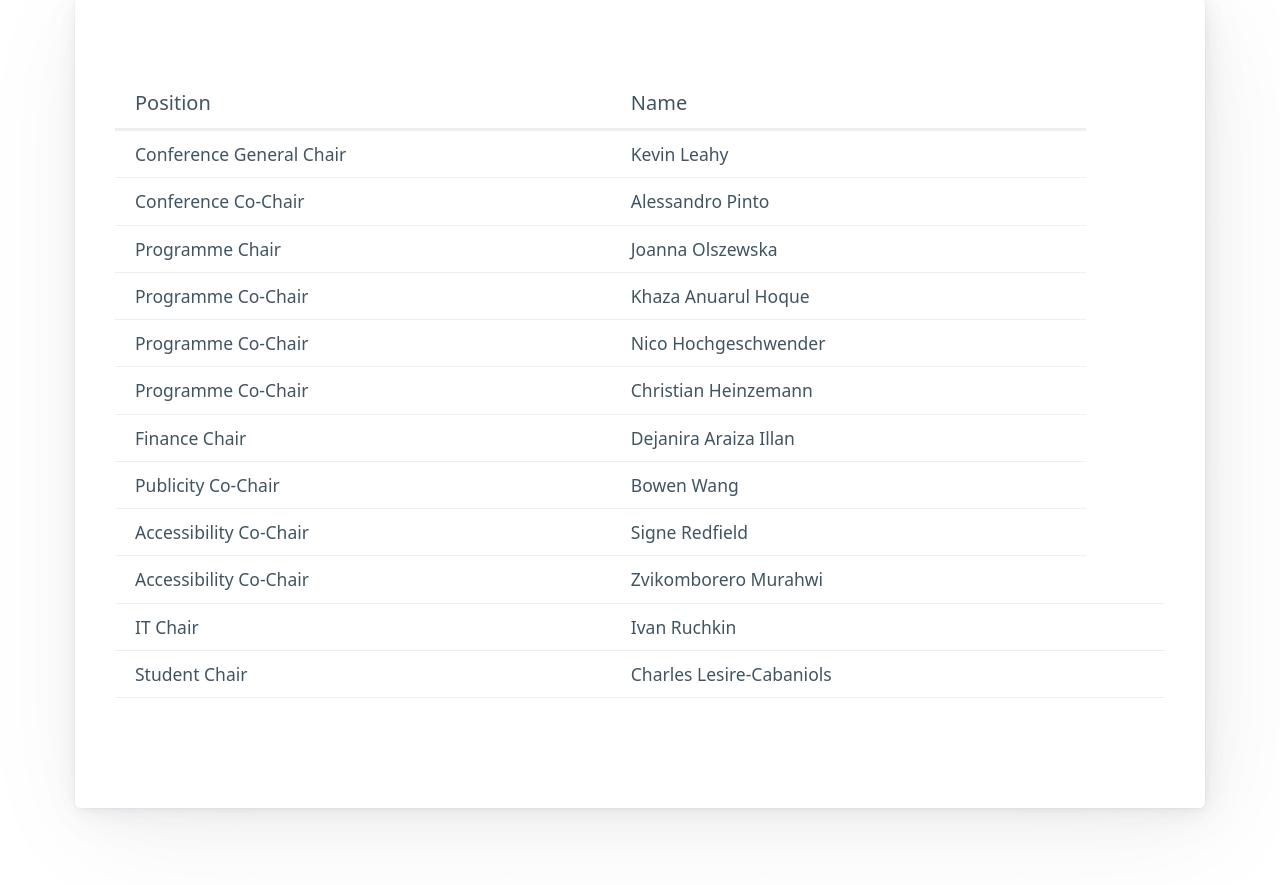
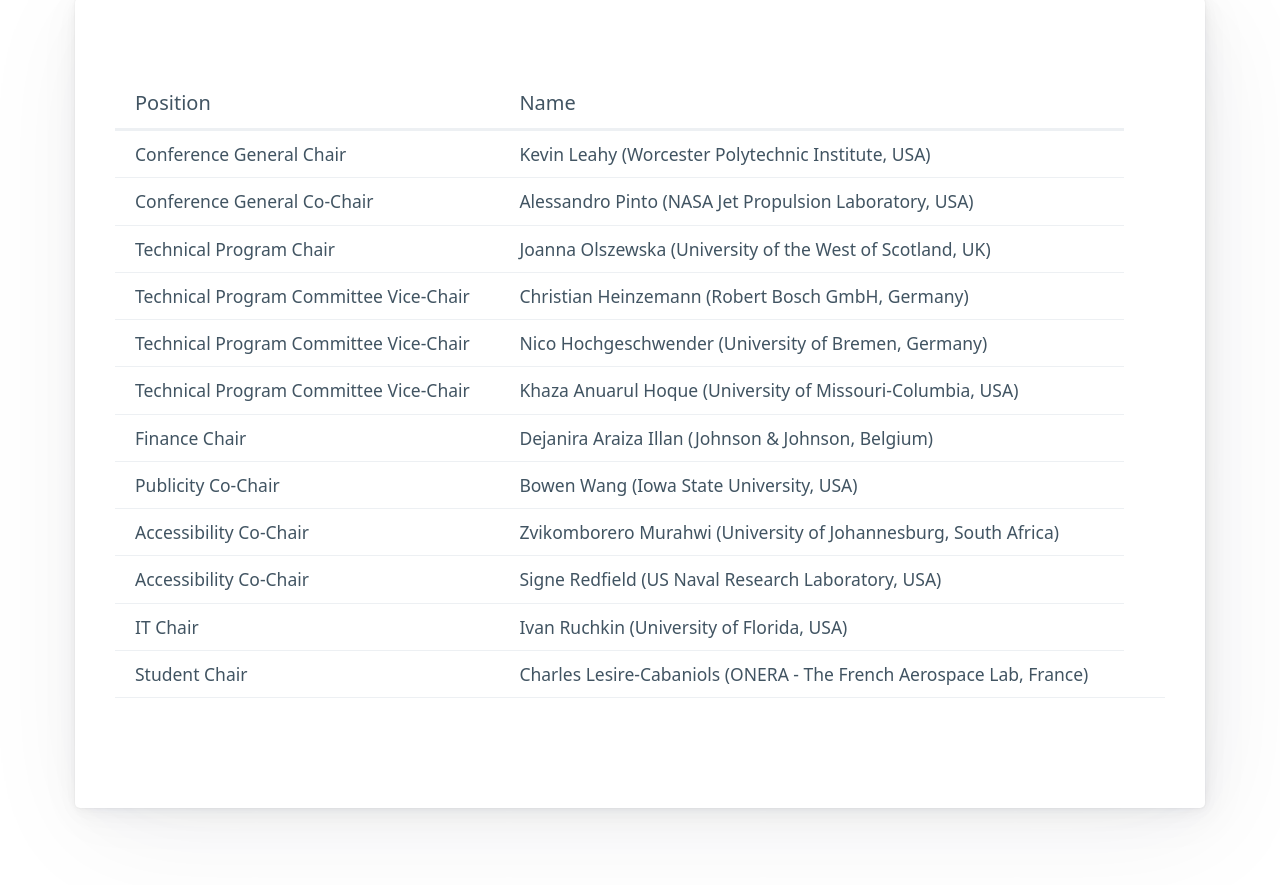
Before and after one commit to ERAS-Robotics/eras-robotics.github.io, a plain HTML site: page 2025/OrganizingCommittee.html in a window 1280 px wide. Shown: the part 800-1685 px from the top of the page. Drawn offline with nearby package versions, Linux system fonts and the light colour scheme.

Commit message:
Signe's updates

```diff
--- a/2025/OrganizingCommittee.html
+++ b/2025/OrganizingCommittee.html
@@ -55,53 +55,51 @@
               <tbody>
                  <tr>
                      <td>Conference General Chair</td>
-                     <td>Kevin Leahy</td>
+                     <td>Kevin Leahy (Worcester Polytechnic Institute, USA)</td>
                 </tr>
                  <tr>
-                     <td>Conference Co-Chair</td>
-                     <td>Alessandro Pinto</td>
+                     <td>Conference General Co-Chair</td>
+                     <td>Alessandro Pinto (NASA Jet Propulsion Laboratory, USA)</td>
                 </tr>
                  <tr>
-                     <td>Programme Chair</td>
-                     <td>Joanna Olszewska</td>
+                     <td>Technical Program Chair</td>
+                     <td>Joanna Olszewska (University of the West of Scotland, UK)</td>
                 </tr>
                  <tr>
-                     <td>Programme Co-Chair</td>
-                     <td>Khaza Anuarul Hoque</td>
+                     <td>Technical Program Committee Vice-Chair</td>
+                     <td>Christian Heinzemann (Robert Bosch GmbH, Germany)</td>
                 </tr>
                  <tr>
-                     <td>Programme Co-Chair</td>
-                     <td>Nico Hochgeschwender</td>
+                     <td>Technical Program Committee Vice-Chair</td>
+                     <td>Nico Hochgeschwender (University of Bremen, Germany)</td>
                 </tr>
                  <tr>
-                     <td>Programme Co-Chair</td>
-                     <td>Christian Heinzemann</td>
+                     <td>Technical Program Committee Vice-Chair</td>
+                     <td>Khaza Anuarul Hoque (University of Missouri-Columbia, USA)</td>
                 </tr>
                  <tr>
                      <td>Finance Chair</td>
-                     <td>Dejanira Araiza Illan</td>
+                     <td>Dejanira Araiza Illan (Johnson & Johnson, Belgium)</td>
                 </tr>
                  <tr>
                      <td>Publicity Co-Chair</td>
-                     <td>Bowen Wang</td>
+                     <td>Bowen Wang (Iowa State University, USA)</td>
                 </tr>
                  <tr>
                      <td>Accessibility Co-Chair</td>
-                     <td>Signe Redfield</td>
+                     <td>Zvikomborero Murahwi (University of Johannesburg, South Africa)</td>
                 </tr>
                  <tr>
                      <td>Accessibility Co-Chair</td>
-                     <td>Zvikomborero Murahwi</td>
-                     <td></td>
+                     <td>Signe Redfield (US Naval Research Laboratory, USA)</td>
                 </tr>
                  <tr>
                      <td>IT Chair</td>
-                     <td>Ivan Ruchkin</td>
-                     <td></td>
+                     <td>Ivan Ruchkin (University of Florida, USA)</td>
                 </tr>
                  <tr>
                      <td>Student Chair</td>
-                     <td>Charles Lesire-Cabaniols</td>
+                     <td>Charles Lesire-Cabaniols (ONERA - The French Aerospace Lab, France)</td>
                      <td></td>
                 </tr>
               </tbody>
```
Also changed, not shown: 2025/CallForContributions.html (+6 -2 lines), 1 other file.
